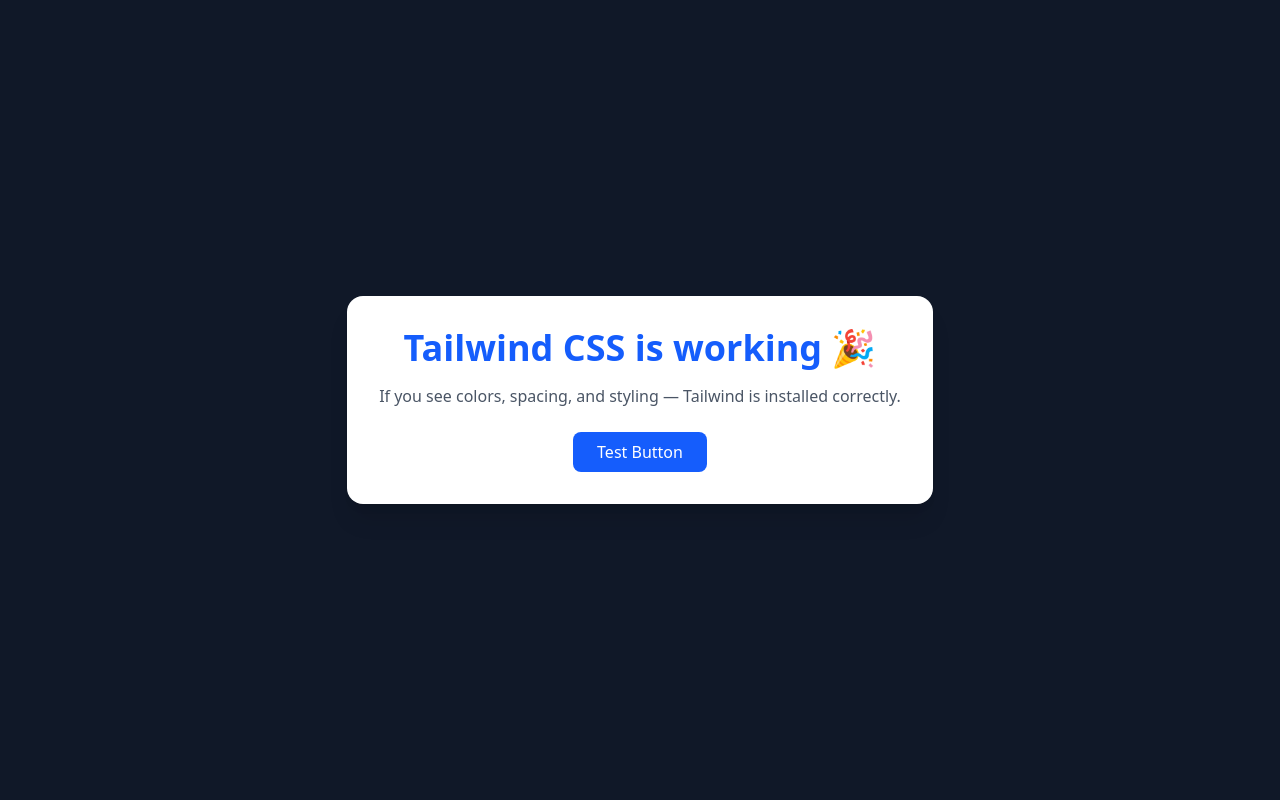
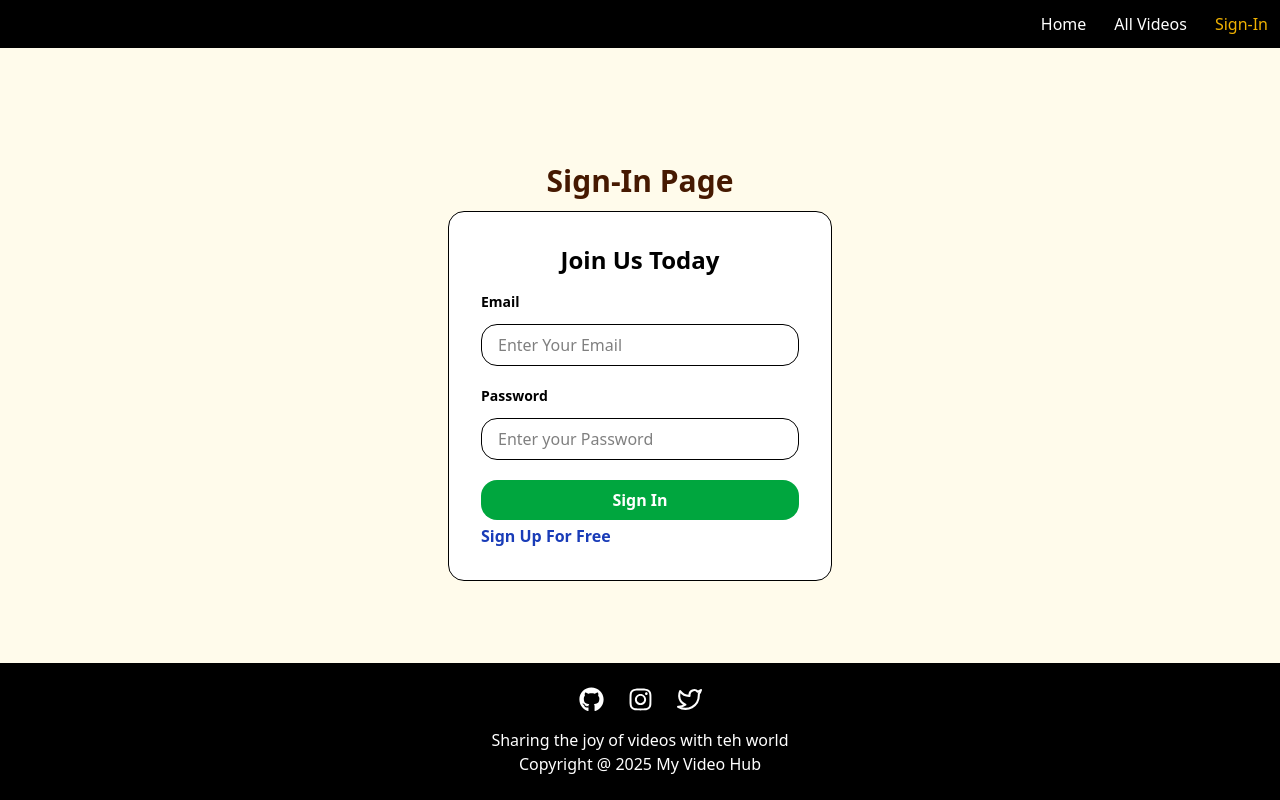
Before and after one commit to Mubi3784/Video_Sharing, a React app in the folder frontend/: page /signIn in a window 1280 px wide. Built offline with nearby package versions, Linux system fonts and the light colour scheme; the HTML template or start-up script is replaced by a standard one.

Commit message:
layout of signup and sign in

```diff
--- a/frontend/package.json
+++ b/frontend/package.json
@@ -13,6 +13,8 @@
     "@tailwindcss/vite": "^4.1.18",
     "react": "^19.2.0",
     "react-dom": "^19.2.0",
+    "react-icons": "^5.6.0",
+    "react-router-dom": "^7.14.2",
     "tailwindcss": "^4.1.18"
   },
   "devDependencies": {
--- a/frontend/src/App.tsx
+++ b/frontend/src/App.tsx
@@ -1,21 +1,17 @@
-function App() {
-  return (
-    <div className="min-h-screen flex items-center justify-center bg-gray-900">
-      <div className="p-8 rounded-2xl bg-white shadow-xl text-center">
-        <h1 className="text-4xl font-bold text-blue-600 mb-4">
-          Tailwind CSS is working 🎉
-        </h1>
+import React from "react";
+import {RouterProvider} from "react-router-dom";
+import router from "./router"
 
-        <p className="text-gray-600 mb-6">
-          If you see colors, spacing, and styling — Tailwind is installed correctly.
-        </p>
 
-        <button className="px-6 py-2 bg-blue-600 text-white rounded-lg hover:bg-blue-700 transition">
-          Test Button
-        </button>
-      </div>
-    </div>
+
+const App: React.FC = ()=>{
+  return(
+   <>
+
+    <RouterProvider  router={router} />
+
+   </>
   );
 }
 
-export default App;
+export default App
--- /dev/null
+++ b/frontend/src/Components/Layout.tsx
@@ -0,0 +1,54 @@
+import React from "react";
+import { FaGithub } from "react-icons/fa";
+import { FaInstagram } from "react-icons/fa";
+import { FiTwitter } from "react-icons/fi";
+import {Link} from "react-router-dom";
+interface LayoutProps {
+  children: React.ReactNode;
+}
+// layout component must be with capital first letter
+// and we can also write in this way
+//const Layout = ({ children }: layoutProps) => {
+const Layout: React.FC<LayoutProps> = ({ children }) => {
+  return (
+    <div className=" min-h-screen flex flex-col bg-amber-50 ">
+      <nav className="flex items-center justify-end bg-black   fixed top-0 z-50 w-full text-white p-3">
+        <div className="flex items-center gap-3 ms:gap-5 lg:gap-7 capitalize hover:text-blue-300">
+          <Link to={"/"}>Home</Link>
+          <Link to={"/all-videos"}>All Videos</Link>
+          <Link to={"/signIn"} className="text-yellow-500">Sign-In</Link>
+
+
+
+        </div>
+      </nav>
+      <main className=" flex flex-1  items-center w-full mt-16 justify-center">
+        {children}
+      </main>
+      <footer className="bg-black text-white py-6 border-t-{1px} border-t-black z-50">
+       <div className="flex justify-center gap-6 mb-4 text-white">
+         <a href="">
+          {" "}
+
+          <FaGithub size={25} />
+        </a>
+        <a href="">
+          {" "}
+          <FaInstagram size={25} />
+        </a>
+        <a href="">
+          {" "}
+          <FiTwitter size={25} />
+        </a>
+       </div>
+       {/* text */}
+       <div className="flex  justify-center flex-col text-center  ">
+        <p>Sharing the joy of videos  with teh world </p>
+        <p>Copyright @ 2025 My Video Hub</p>
+       </div>
+      </footer>
+    </div>
+  );
+};
+
+export default Layout;
--- /dev/null
+++ b/frontend/src/Pages/Auth/SignIn.tsx
@@ -0,0 +1,34 @@
+import React from "react";
+import Layout from "../../Components/Layout";
+import {Link} from "react-router-dom";
+const signIn: React.FC= () =>  {
+    return(
+        <Layout>
+           <div className="flex flex-col ">
+             <h4 className=" w-full text-center my-4  h-8 font-bold text-3xl  pb-5 text-amber-950  ">Sign-In Page</h4>
+
+         <div className="border border-grey-100  bg-white max-w-md flex flex-col rounded-2xl p-8 lg:min-w-sm">
+            <h2 className="font-bold text-2xl text-center mb-2">Join Us Today </h2>
+
+            <form action="" className="flex flex-col gap-3">
+                <label htmlFor="" className="font-semibold mt-2 text-sm text-grey-800">Email</label>
+            <input type="email" name="email" id="" required placeholder="Enter Your Email" className="border px-4 py-2 focus:ring-2 focus:ring-emerald-500 rounded-2xl outline-none" />
+
+            {/* password */}
+
+            <label htmlFor="" className="font-semibold mt-2 text-sm text-grey-800">Password</label>
+            <input type="password" name="password" id="" placeholder="Enter your Password" required className="border px-4 py-2 focus:ring-2 focus:ring-emerald-500 rounded-2xl outline-none"  />
+
+            {/* button */}
+            <button className=" mt-2 bg-green-600 rounded-2xl w-full px-4 py-2 text-white font-semibold transition-colors hover:bg-[#00b861]">Sign In</button>
+
+            </form>
+            <Link to={"/signUp"} className="mt-1 font-semibold text-blue-800">  Sign Up For Free</Link>
+
+         </div>
+         </div>
+        </Layout>
+    )
+};
+
+export default signIn;
--- /dev/null
+++ b/frontend/src/Pages/Auth/SignUp.tsx
@@ -0,0 +1,96 @@
+ import React from "react";
+import Layout from "/document/Self Learning/Full_Stack/Projects/Project_1/Video_Sharing_App/frontend/src/Components/Layout";
+import { Link } from "react-router-dom";
+import type { authFormData } from "../../type";
+import { useState } from "react";
+const SignUp: React.FC = () => {
+  const [formData, setFormData] = useState<authFormData>({
+    email: "",
+    password: "",
+  });
+
+  const handleChange=(e:React.ChangeEvent<HTMLInputElement>)=>{
+    const {name, value}=e.target;
+    setFormData((prev)=>({
+      ...prev,
+      [name]:value
+    }))
+  }
+  const handleSubmit=async (e:React.FormEvent<HTMLFormElement>)=>{
+    e.preventDefault();
+    console.log(formData.email,formData.password)
+  }
+  return (
+    <Layout>
+      <div className="flex flex-col ">
+        <h4 className=" w-full text-center my-4  h-8 font-bold text-3xl  pb-5 text-amber-950  ">
+          Sign-Up Page
+        </h4>
+        <div className="border border-gray-100 bg-white  p-8   max-w-md md:max-w-lg lg:min-w-sm rounded-xl  ">
+          <h2 className="text-2xl font-bold mb-8 text-gray-800  text-center">
+            Join Us Today
+          </h2>
+
+          <form action="" onSubmit={handleSubmit} className=" flex flex-col gap-5">
+            {/* Email box  */}
+
+            <div className="flex flex-col gap-1">
+              <label
+                htmlFor=""
+                className=" text-sm font-semibold text-gray-800"
+              >
+                Email{" "}
+              </label>
+
+              <input
+                type="email"
+                name="email"
+                id=""
+                required
+                placeholder="Enter  email"
+                className=" w-full border border-gray-600 px-4 py-2 rounded-2xl outline-none focus:ring-2  focus:ring-emerald-500"
+                value={formData.email}
+                onChange={handleChange}
+              />
+            </div>
+
+            {/* Password div */}
+            <div className=" flex flex-col ">
+              <label htmlFor="" className="font-semibold text-sm mb-1">
+                Password
+              </label>
+              <input
+                type="password"
+                name="password"
+                id=""
+                required
+                className="border border-gray-600 rounded-2xl px-4 py-2 w-full outline-none focus:ring-2 focus:ring-emerald-500  "
+                placeholder="Enter password"
+                value={formData.password}
+                onChange={handleChange}
+              />
+            </div>
+
+            {/* button */}
+
+            <button className="bg-green-600 rounded-2xl b  w-full px-4 py-2 text-white font-semibold transition-colors hover:bg-[#00b861]">
+              SignUp
+            </button>
+
+            <div className=" flex gap-2  mt-2">
+              <p>Already have an account?</p>
+              <Link
+                to={"/signIn"}
+                className="text-emerald-500 font-semibold hover:text-blue-900"
+              >
+                Log In
+              </Link>
+            </div>
+          </form>
+        </div>
+      </div>
+    </Layout>
+  );
+};
+
+export default SignUp;
--- /dev/null
+++ b/frontend/src/router.tsx
@@ -0,0 +1,14 @@
+import {createBrowserRouter} from "react-router-dom";
+import SignUp from "./Pages/Auth/SignUp";
+import SignIn from "./Pages/Auth/SignIn";
+
+
+
+// in the function parameter make an array  and define each route here  with path and element
+const router=createBrowserRouter([
+    {path:"/signUp",element:<SignUp />},
+
+    {path:"/signIn",element:<SignIn />}
+])
+
+export default router;
--- /dev/null
+++ b/frontend/src/type.ts
@@ -0,0 +1,4 @@
+export interface authFormData {
+    email: string,
+    password:string
+}
```
Also changed, not shown: frontend/src/App.css (line endings or trailing spaces), frontend/src/Pages/Auth/a.txt (added), frontend/src/Pages/Auth/b.txt (added), frontend/src/index.css (line endings or trailing spaces), 2 other files (tests, documents, lock files or other folders).
